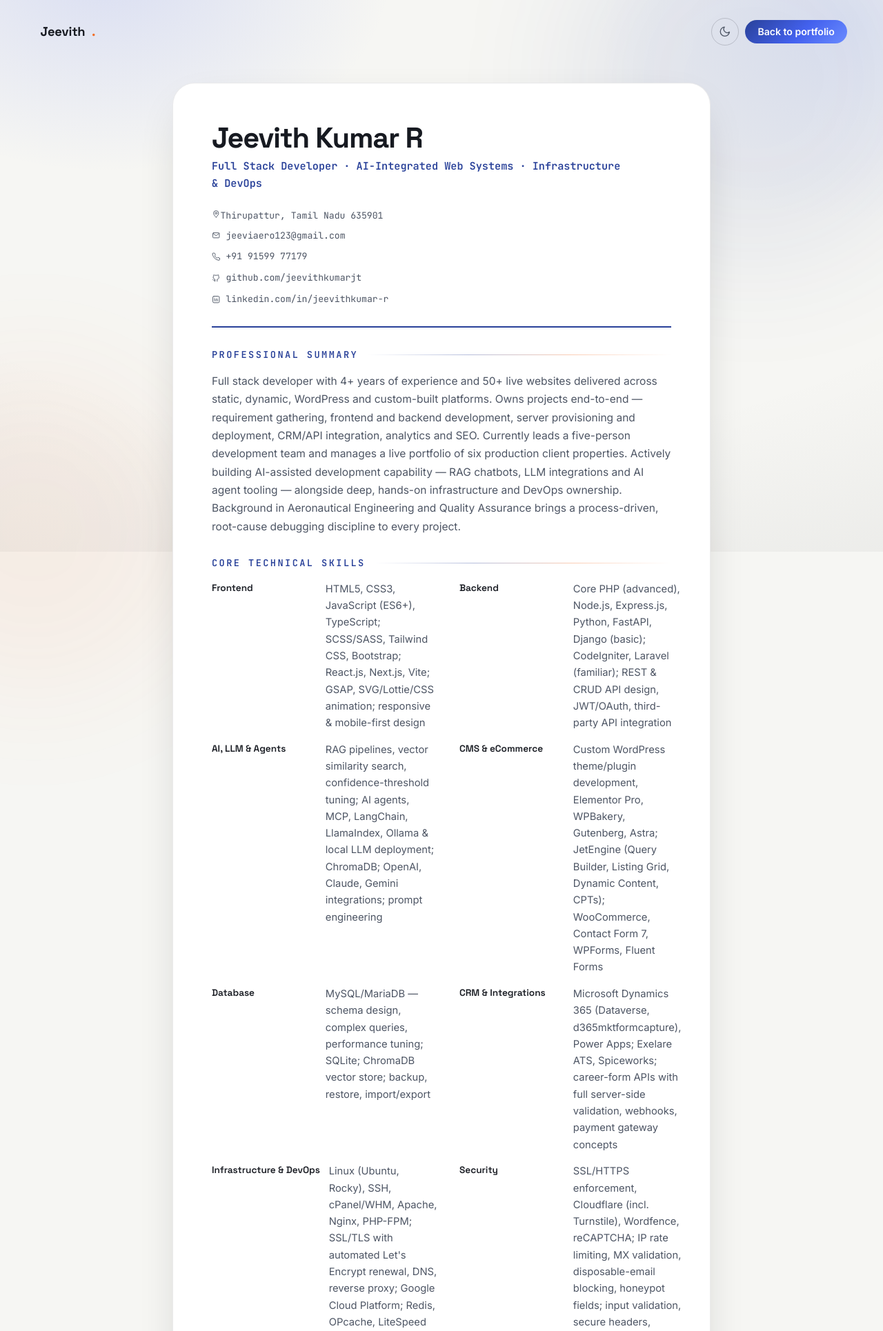
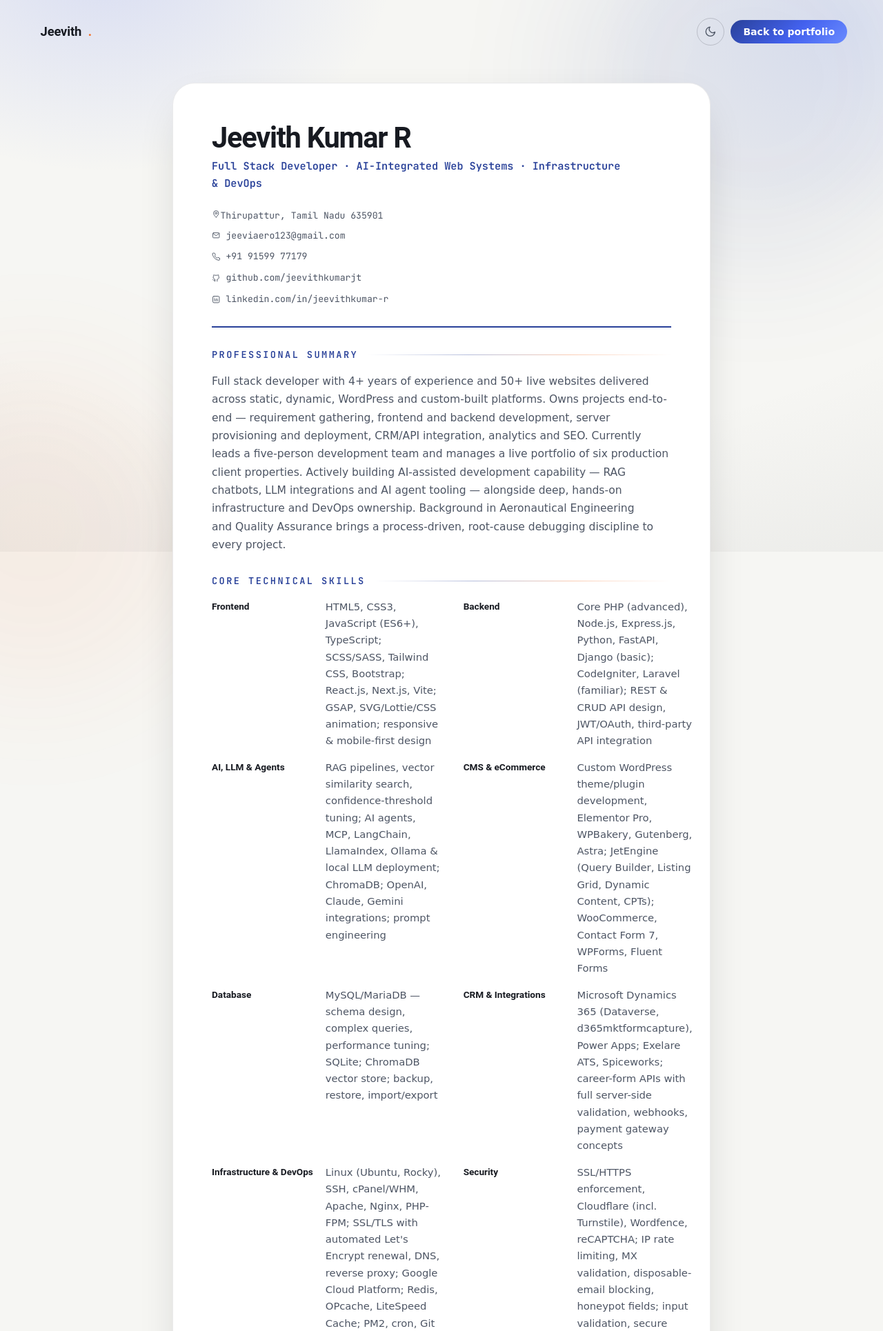
Before and after one commit to jeevithkumarjt/Portfolio, a PHP site: page /resume.html in a window 1280 px wide. Shown: the top 1930 px of the page at 69% size. Run offline with PHP 8.4, Linux system fonts and the light colour scheme.

Commit message:
Switch typography: Google Sans stack for headings, Comic Sans/Georgia stack for body
- tokens: --font-display -> Google Sans Text/Google Sans/Roboto/Arial
  sans-serif; --font-body -> Comic Sans MS/ui-serif/Georgia serif
- drop unused Inter + Space Grotesk from Google Fonts links (index +
  resume), keep JetBrains Mono for --font-mono

```diff
--- a/css/tokens.css
+++ b/css/tokens.css
@@ -63,8 +63,8 @@
   --shadow-accent: 0 16px 44px -20px rgba(242, 110, 38, 0.55);
 
   /* ---- Typography ---- */
-  --font-display: "Space Grotesk", "Inter", system-ui, sans-serif;
-  --font-body: "Inter", system-ui, -apple-system, "Segoe UI", sans-serif;
+  --font-display: "Google Sans Text", "Google Sans", Roboto, Arial, sans-serif;
+  --font-body: "Comic Sans MS", ui-serif, Georgia, serif;
   --font-mono: "JetBrains Mono", ui-monospace, "Cascadia Code", Consolas, monospace;
   --text-2xl: clamp(2.6rem, 6.4vw, 5.2rem);
   --text-xl: clamp(2rem, 4.4vw, 3.4rem);
--- a/index.html
+++ b/index.html
@@ -20,7 +20,7 @@
   <link rel="icon" type="image/svg+xml" href="images/favicon.svg">
   <link rel="preconnect" href="https://fonts.googleapis.com">
   <link rel="preconnect" href="https://fonts.gstatic.com" crossorigin>
-  <link rel="stylesheet" href="https://fonts.googleapis.com/css2?family=Inter:wght@400;500;600;700&family=JetBrains+Mono:wght@400;500;600&family=Space+Grotesk:wght@500;600;700&display=swap">
+  <link rel="stylesheet" href="https://fonts.googleapis.com/css2?family=JetBrains+Mono:wght@400;500;600&display=swap">
   <script>
     (function () {
       try {
--- a/resume.html
+++ b/resume.html
@@ -11,7 +11,7 @@
   <link rel="icon" type="image/svg+xml" href="images/favicon.svg">
   <link rel="preconnect" href="https://fonts.googleapis.com">
   <link rel="preconnect" href="https://fonts.gstatic.com" crossorigin>
-  <link rel="stylesheet" href="https://fonts.googleapis.com/css2?family=Inter:wght@400;500;600;700&family=JetBrains+Mono:wght@400;500;600&family=Space+Grotesk:wght@500;600;700&display=swap">
+  <link rel="stylesheet" href="https://fonts.googleapis.com/css2?family=JetBrains+Mono:wght@400;500;600&display=swap">
   <script>
     (function () {
       try {
```
